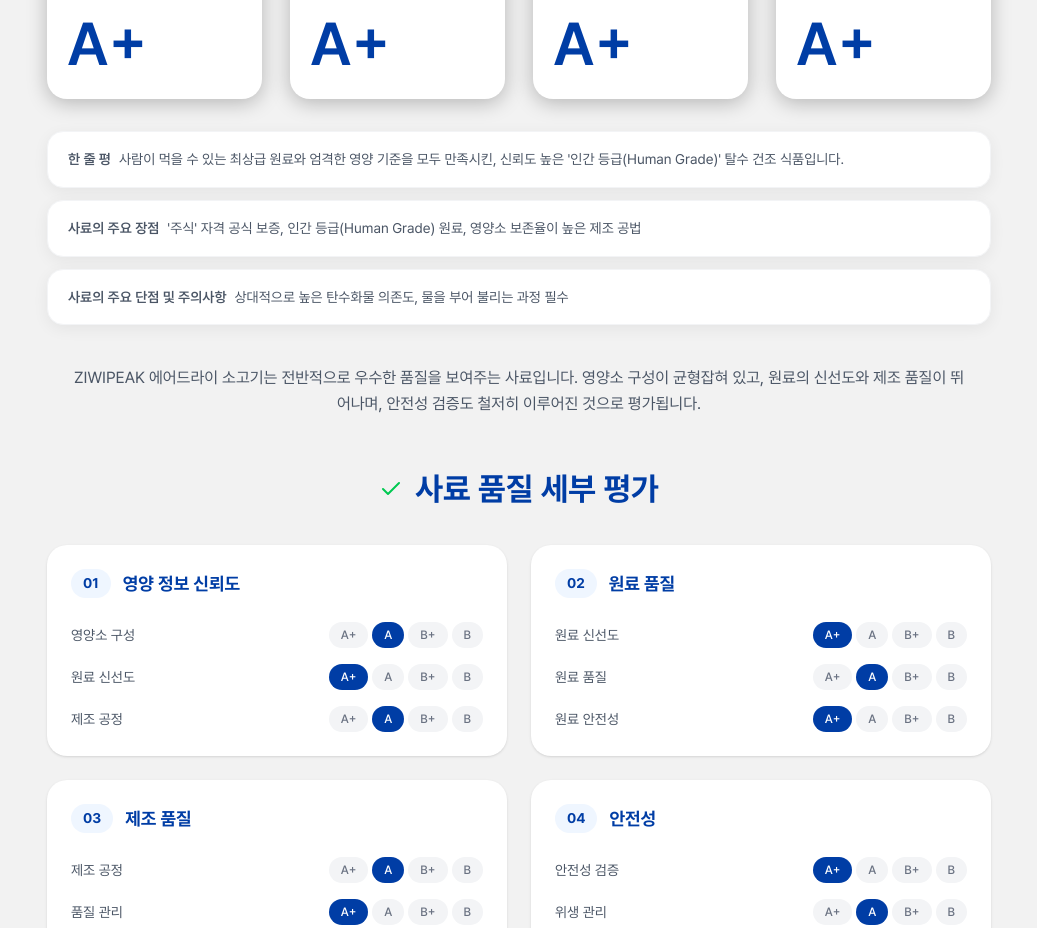
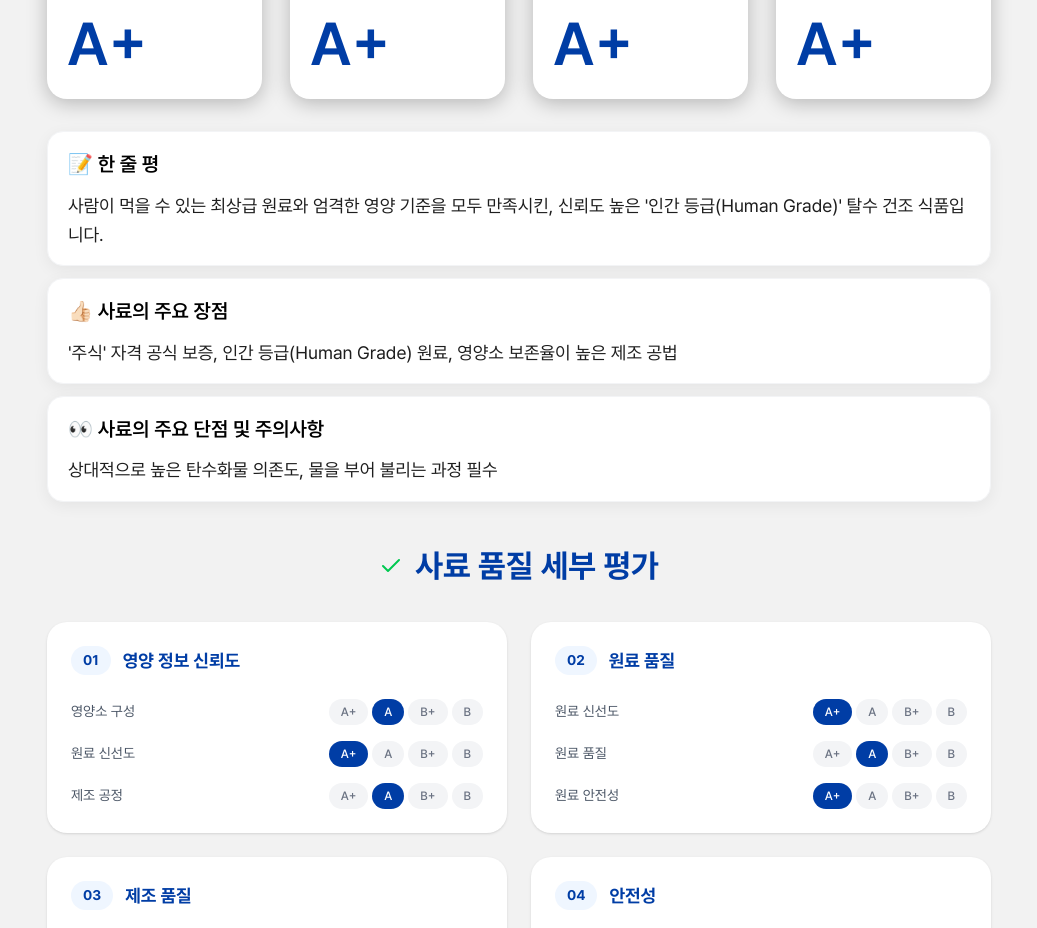
Before and after one commit to SeokHoChoi/test-jelly-univ-fe, a Next.js app: page /brief-report in a window 1280 px wide. Shown: the part 820-1748 px from the top of the page, without its empty margins (121-1158 px from the left). Built offline with nearby package versions, Linux system fonts and the light colour scheme.

Commit message:
feat: 보고서 페이지 > 한 줄 평등에 사용된 카드 스타일링

```diff
--- a/src/components/brief-report/FoodQualityAnalysisSection.tsx
+++ b/src/components/brief-report/FoodQualityAnalysisSection.tsx
@@ -104,29 +104,18 @@ const FoodQualityAnalysisSection = () => {
             {/* 요약 박스들 */}
             <div className="space-y-3 mb-10">
               <InfoBar>
-                <span className="font-semibold mr-2">한 줄 평</span>
-                사람이 먹을 수 있는 최상급 원료와 엄격한 영양 기준을 모두 만족시킨, 신뢰도 높은 '인간 등급(Human Grade)' 탈수 건조 식품입니다.
+                <div className="text-[18px] md:text-[20px] font-semibold text-[#000000]">📝 한 줄 평</div>
+                <div className="text-[16px] md:text-[18px] font-normal text-[#1E1E1E]">사람이 먹을 수 있는 최상급 원료와 엄격한 영양 기준을 모두 만족시킨, 신뢰도 높은 '인간 등급(Human Grade)' 탈수 건조 식품입니다.</div>
               </InfoBar>
               <InfoBar>
-                <span className="font-semibold mr-2">사료의 주요 장점</span>
-                '주식' 자격 공식 보증, 인간 등급(Human Grade) 원료, 영양소 보존율이 높은 제조 공법
+                <div className="text-[18px] md:text-[20px] font-semibold text-[#000000]">👍🏻 사료의 주요 장점</div>
+                <div className="text-[16px] md:text-[18px] font-normal text-[#1E1E1E]">'주식' 자격 공식 보증, 인간 등급(Human Grade) 원료, 영양소 보존율이 높은 제조 공법</div>
               </InfoBar>
               <InfoBar>
-                <span className="font-semibold mr-2">사료의 주요 단점 및 주의사항</span>
-                상대적으로 높은 탄수화물 의존도, 물을 부어 불리는 과정 필수
+                <div className="text-[18px] md:text-[20px] font-semibold text-[#000000]">👀 사료의 주요 단점 및 주의사항</div>
+                <div className="text-[16px] md:text-[18px] font-normal text-[#1E1E1E]">상대적으로 높은 탄수화물 의존도, 물을 부어 불리는 과정 필수</div>
               </InfoBar>
             </div>
-          </div>
-
-          {/* 세부 평가로 이어짐 */}
-
-          {/* 요약 텍스트 */}
-          <div className="text-center mb-12">
-            <p className="text-[16px] text-gray-600 max-w-4xl mx-auto leading-relaxed">
-              ZIWIPEAK 에어드라이 소고기는 전반적으로 우수한 품질을 보여주는 사료입니다.
-              영양소 구성이 균형잡혀 있고, 원료의 신선도와 제조 품질이 뛰어나며,
-              안전성 검증도 철저히 이루어진 것으로 평가됩니다.
-            </p>
           </div>
 
           {/* 세부 평가 제목 */}
--- a/src/components/common/InfoBar.tsx
+++ b/src/components/common/InfoBar.tsx
@@ -10,9 +10,9 @@ interface InfoBarProps {
 
 const InfoBar = ({ icon, children, className }: InfoBarProps) => {
   return (
-    <div className={cn('w-full bg-white rounded-[16px] px-5 py-4 shadow-[0_4px_16px_rgba(0,0,0,0.06)] border border-gray-100 flex items-start gap-3', className)}>
-      {icon && <div className="mt-0.5">{icon}</div>}
-      <div className="text-[14px] text-gray-600 leading-relaxed">{children}</div>
+    <div className={cn('w-full bg-white rounded-[16px] px-5 py-4 shadow-[0_4px_16px_rgba(0,0,0,0.06)] border border-gray-100', className)}>
+      {icon && <div className="mb-2">{icon}</div>}
+      <div className="text-[14px] text-gray-600 leading-relaxed space-y-[10px]">{children}</div>
     </div>
   );
 };
```
